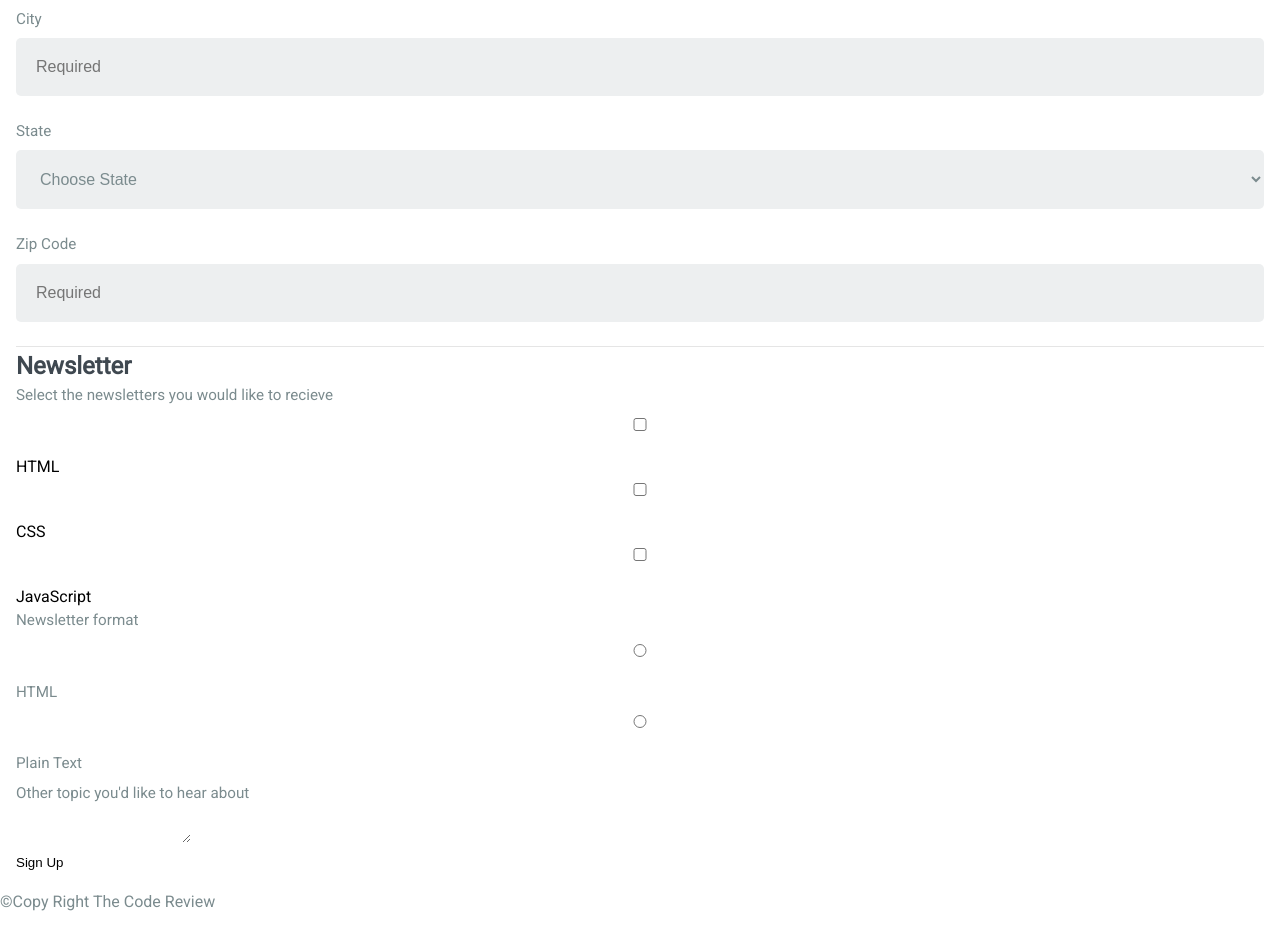
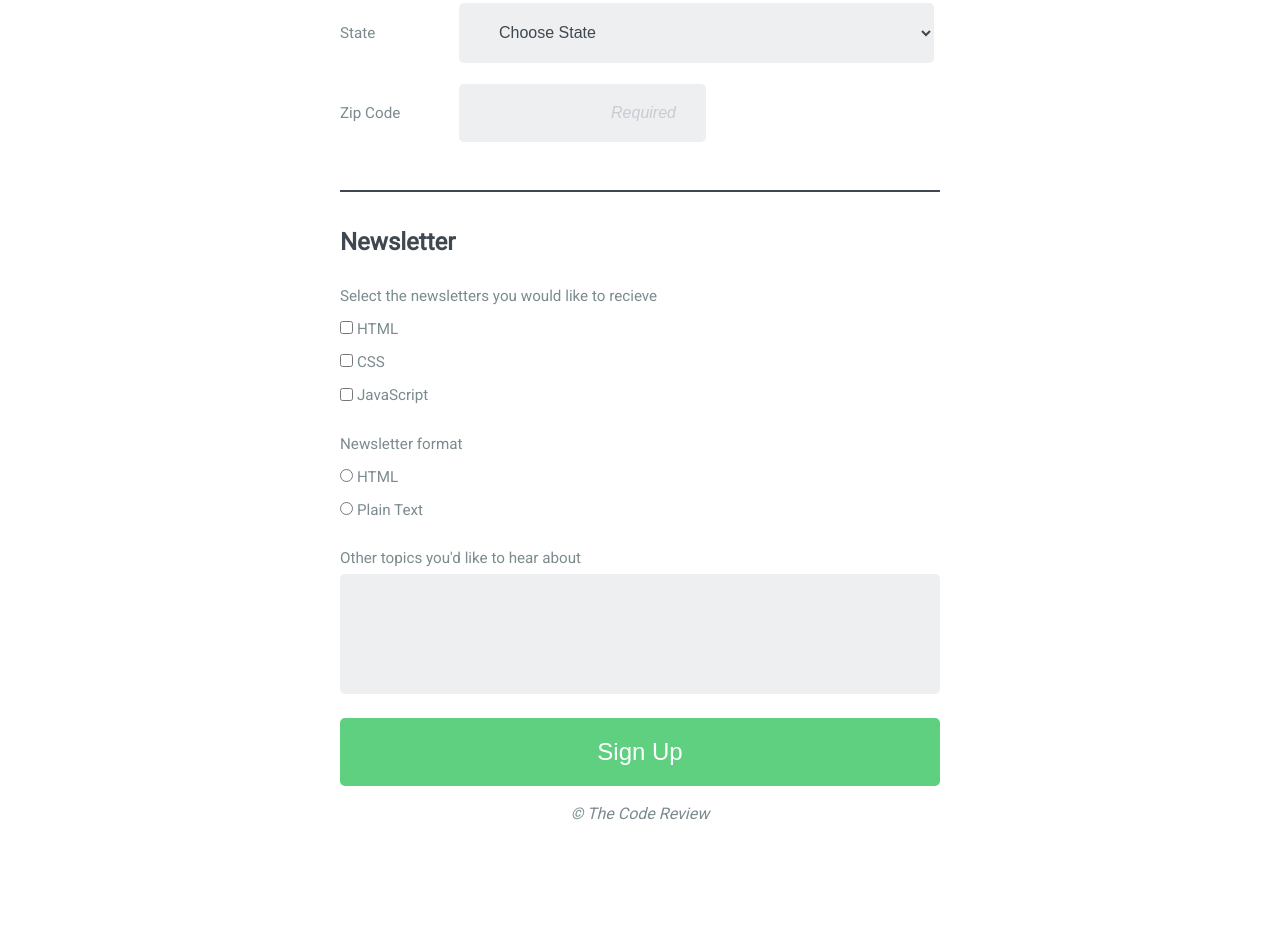
Before and after one commit to mackenzie-steele/techdegree-project-3, a plain HTML site: page index.html in a window 1280 px wide. Shown: the part 708-1658 px from the top of the page. Drawn offline with Linux system fonts and the light colour scheme.

Commit message:
Added styles
• Final touches
• HTML + CSS valdator changes
• Edited README

```diff
--- a/css/styles.css
+++ b/css/styles.css
@@ -17,13 +17,6 @@ body {
   font-family: 'Roboto', sans-serif;
 }
 
-.overview_container {
-  text-align: center;
-}
-.form_container {
-  text-align: left;
-  margin: 1em;
-}
 h1 {
   text-transform: uppercase;
 	color: #fff;
@@ -45,40 +38,51 @@ p {
   font-size: 1em;
 }
 
-hr {
-	border: 0;
-	height: 0;
-	border-top: 1px solid rgba(0, 0, 0, 0.1);
-	border-bottom: 1px solid rgba(255, 255, 255, 0.3);
-}
-label, select {
-  display: block;
-  color: #7b8b8e;
-	font-size: .95em;
-	margin-bottom: .5em;
-}
-
-input, select {
-  width:100%;
-  background: #edeff0;
-  padding: 20px;
-  border-radius: 5px;
-  margin-bottom:1.5em;
-  font-size: 1em;
-}
-
-input:focus {
- border: 2px solid #387bab;
- color:#000000;
-}
-
 /* =================================
   Styles
 ==================================== */
 .header {
-  background: #3f4850;
+  background-color: #5fcf80;
 }
 
+.overview_container {
+  text-align: center;
+}
+
+.form_container {
+  text-align: left;
+  margin: 1em;
+}
+
+.double_line {
+  margin-bottom:2px;
+  border:2px solid #3f4850;
+  width: 100%;
+}
+
+.double_thin_line {
+  border: 1px solid #3f4850 !important;
+  width: 100%;
+  margin-bottom: 2em;
+}
+
+.single_line {
+  border: 1px solid;
+  color: #3f4850;
+  width: 100%;
+  margin-top: 2em;
+  margin-bottom: 2em;
+}
+
+footer {
+  text-align: center;
+  font-style: italic;
+  margin-bottom: 4em;
+}
+
+/* =================================
+  Form Styles
+==================================== */
 .form_overview {
   margin: 2em;
 }
@@ -87,14 +91,114 @@ input:focus {
   font-size: 1.5em;
 	color: #3f4850;
   font-weight: 600;
+  margin-bottom: 1em;
 }
 
+label, select {
+  color: #7b8b8e;
+	font-size: .95em;
+}
 
+.contact input, select, textarea {
+  display: block;
+  background: #edeff0;
+  padding: 20px;
+  border-radius: 5px;
+  margin-bottom:1em;
+  font-size: 1em;
+  color: #3f4850;
+  margin-top:.3em;
+}
+
+.contact input:not(#zip_code), select, textarea{
+  width: 100%;
+}
+
+select {
+  height: 60px;
+  text-indent: 1em;
+}
+
+input:focus {
+  color:#fff;
+  background-color: #3f4850;
+  transition-timing-function: ease-out;
+  transition: .5s;
+}
+
+input::placeholder {
+	opacity: 1;
+	font-style: italic;
+	text-align: right;
+	padding-right: 10px;
+  color: #c6ccd2;
+}
+
+input[type=radio], input[type=checkbox] {
+  margin-top: 1em;
+}
+
+.row {
+  margin-bottom: 1.5em;
+}
+
+input[type=checkbox]:checked + label {
+  color: #3f4850;
+  font-weight: bold;
+}
+
+input[type=radio]:checked + label {
+  color: #3f4850;
+  font-weight: bold;
+}
+
+textarea {
+  resize: none;
+  height: 120px;
+}
+
+button {
+  color: #ffffff;
+  font-size: 1.5em;
+  background-color: #5fcf80;
+  width: 100%;
+  padding: 20px 0;
+  border-radius: 5px;
+}
+
+button:hover {
+  cursor: pointer;
+  background-color: #36b55c;
+  transition-timing-function: ease-out;
+  transition: .5s;
+}
 
 /* =================================
   Media Queries
 ==================================== */
+@media (min-width: 768px) {
 
-@media (min-width: 769px) {
+  form {
+    margin: 0 auto;
+    width: 600px;
+  }
 
+  .contact input,
+  .contact label,
+  .contact select {
+    display: inline-block;
+  }
+
+  .contact label {
+      width: calc(20% - 5px);
+  }
+
+  .contact input:not(#zip_code),
+  #state {
+      width: calc(80% - 5px);
+  }
+
+  footer {
+    margin-bottom: 320px;
+  }
 }
--- a/index.html
+++ b/index.html
@@ -16,30 +16,31 @@
     <p>Get the latest news on how your code is doing right in your inbox</p>
   </div><!--.form_overview-->
 </div><!--.overview_container-->
-  <hr>
   <div class="form_container">
     <form action="index.html" method="post">
+      <hr class="double_line">
+      <hr class="double_thin_line">
       <fieldset class="contact">
         <legend class="form_title">Contact Information</legend>
 
           <label for="full_name">Full Name</label>
-          <input type="text" name="user_full_name" id="full_name" placeholder="Required" required>
+          <input required type="text" name="user_full_name" id="full_name" placeholder="Required">
 
           <label for="email">Email Address</label>
-          <input type="email"  name="user_email"  id="email" placeholder="Required" required>
+          <input  required type="email"  name="user_email"  id="email" placeholder="Required">
 
           <label for="phone_number">Phone Number</label>
-          <input type"number" name="user_phone_number" id="phone_number" placeholder="">
+          <input type="tel" name="user_phone_number" id="phone_number" placeholder="000-000-0000" maxlength="12">
 
-          <label for="Address">Street Address</label>
-          <input type="text" name="user_address" id="address" placeholder="Required" required>
+          <label for="address">Street Address</label>
+          <input required type="text" name="user_address" id="address" placeholder="Required">
 
-          <label for="City">City</label>
-          <input type="text" name="user_city" id="city" placeholder="Required" required>
+          <label for="city">City</label>
+          <input required type="text" name="user_city" id="city" placeholder="Required">
 
-          <label for="State">State</label>
+          <label for="state" class="state">State</label>
           <select name="user_state" id="state">
-            <option value="" disabled selected>Choose State</option>
+            <option value="" class="selected" disabled selected>Choose State</option>
             <option value="AL">Alabama</option>
           	<option value="AK">Alaska</option>
           	<option value="AZ">Arizona</option>
@@ -94,36 +95,42 @@
           </select>
 
           <label for="zip_code">Zip Code</label>
-          <input type="text" name="user_zip_code" id="zip_code" placeholder="Required" required>
+          <input required type="text" name="user_zip_code" id="zip_code" placeholder="Required" maxlength="5">
       </fieldset><!--.contact-->
-      <hr>
+      <hr class="single_line">
       <fieldset class="newsletter">
         <legend class="form_title">Newsletter</legend>
 
         <label>Select the newsletters you would like to recieve</label>
-        <div class="">
-          <input type="checkbox" name="html_news" value="html">HTML<br>
-          <input type="checkbox" name="css_news" value="css">CSS<br>
-          <input type="checkbox" name="js_news" value="js">JavaScript<br>
+        <div class="row">
+          <input type="checkbox" name="newsletter_type" id="html_news" value="html">
+          <label for="html_news">HTML</label><br>
+          <input type="checkbox" name="newsletter_type" id="css_news" value="css">
+          <label for="css_news">CSS</label><br>
+          <input type="checkbox" name="newsletter_type" id="js_news" value="js">
+          <label for="js_news">JavaScript</label>
         </div>
 
         <label>Newsletter format</label>
-        <div class="">
+        <div class="row">
           <input type="radio" name="format" id="format_html" value="format_html">
-          <label for="format_html" class="format">HTML</label>
+          <label for="format_html" class="format">HTML</label><br>
           <input type="radio" name="format" id="format_plain-text" value="format_plain-text">
           <label for="format_plain-text" class="format">Plain Text</label>
         </div>
 
-        <label for="textarea">Other topic you'd like to hear about</label>
-        <textarea name="topics_other" id="textarea"></textarea>
+        <div class="row">
+          <label for="textarea">Other topics you'd like to hear about</label>
+          <textarea name="topics_other" id="textarea"></textarea>
+        </div>
       </fieldset><!--.newsletter-->
       <button type="submit">Sign Up</button>
     </form><!--End form section-->
   </div><!--.form_container-->
 
   <footer>
-    <p class="">&copy;Copy Right The Code Review</p>
+    <p class="">&copy; The Code Review</p>
   </footer>
+
 </body>
 </html>
```
Also changed, not shown: 1 other file.
